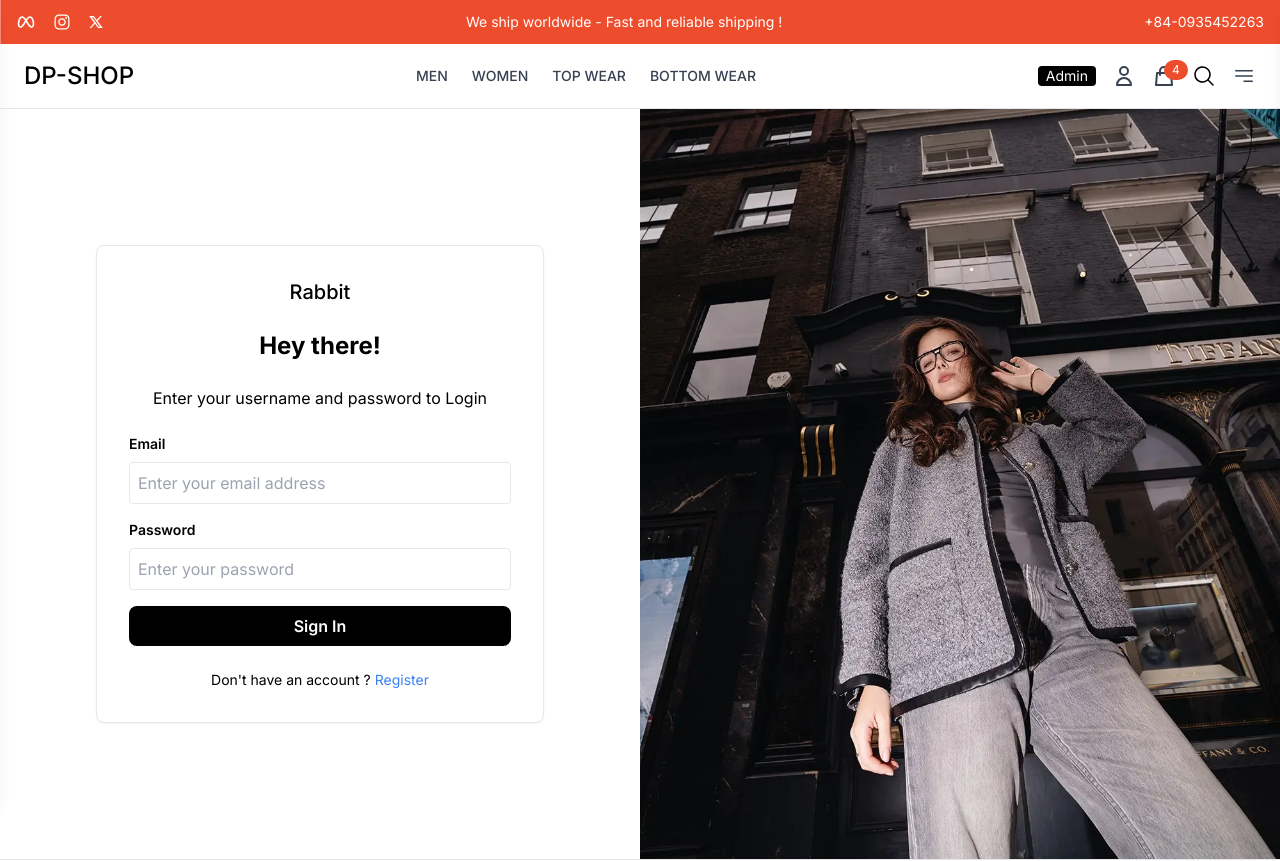
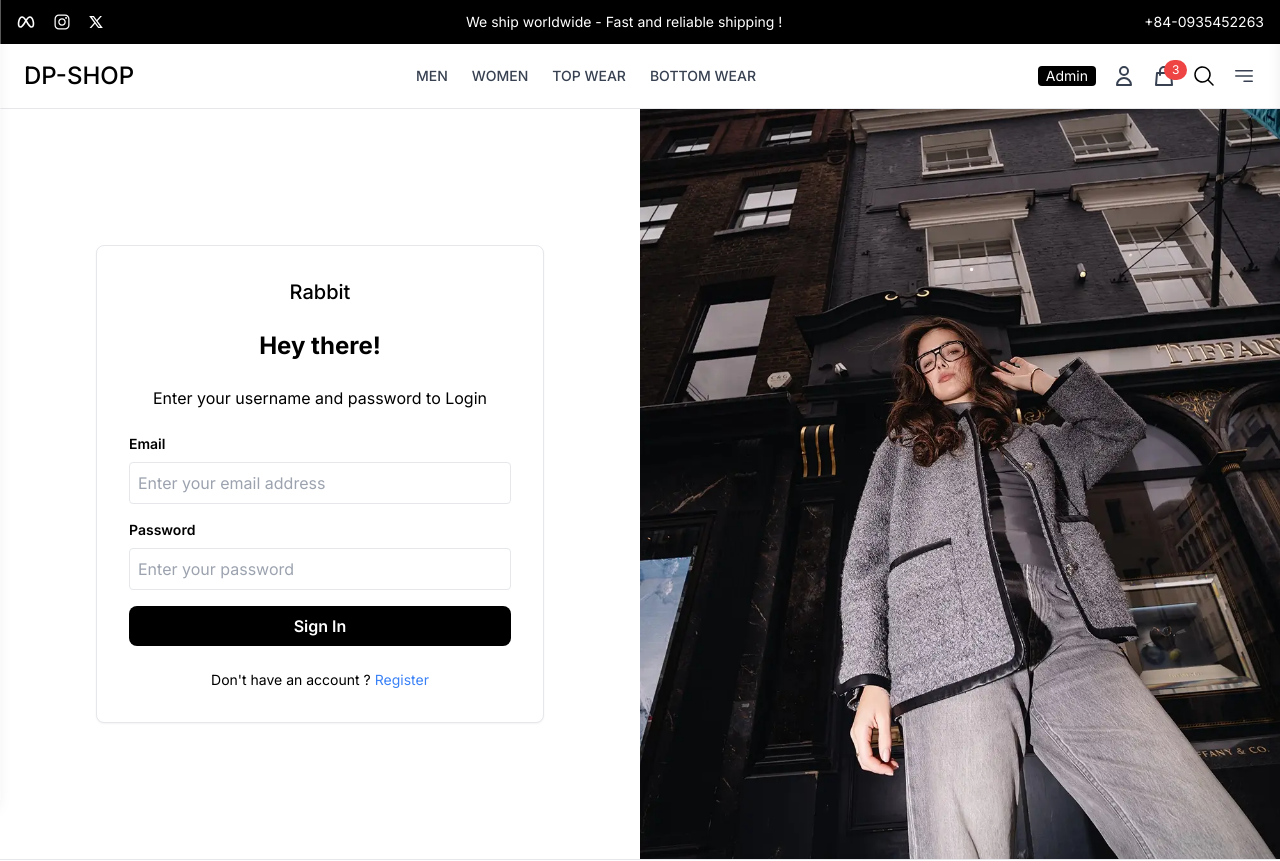
Before and after one commit to duyphong204/DP-Shop, a React (Vite) app in the folder frontend/: page /login in a window 1280 px wide. Shown: the top 861 px of the page. Built offline with nearby package versions, Linux system fonts and the light colour scheme; no server answers.

Commit message:
refactor: update bgColor topbar

```diff
--- a/frontend/src/components/Common/Navbar.jsx
+++ b/frontend/src/components/Common/Navbar.jsx
@@ -41,7 +41,7 @@ const Navbar = () => {
                 </Link>
                 <button onClick={toggleCartDrawer} className='relative hover:text-black'>
                     <HiOutlineShoppingBag className='h-6 w-6 text-gray-700'/>
-                    <span className='absolute -top-1 bg-rabbit-red text-white text-xs rounded-full px-2 py-0.5'>4</span>
+                    <span className='absolute -top-1 bg-red-500 text-white text-xs rounded-full px-2 py-0.5'>3</span>
                 </button>
                 {/*search*/}
                 <div className='overflow-hidden'>
--- a/frontend/tailwind.config.js
+++ b/frontend/tailwind.config.js
@@ -4,7 +4,7 @@ export default {
   theme: {
     extend: {
       colors: {
-        "rabbit-red": "rgb(238, 77, 45)",
+        "rabbit-red": "rgb(0,0,0)",
       },
     },
   },
```
